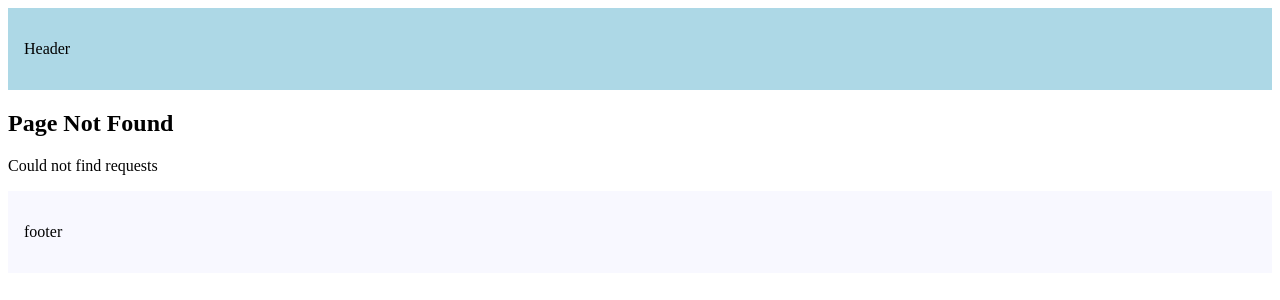
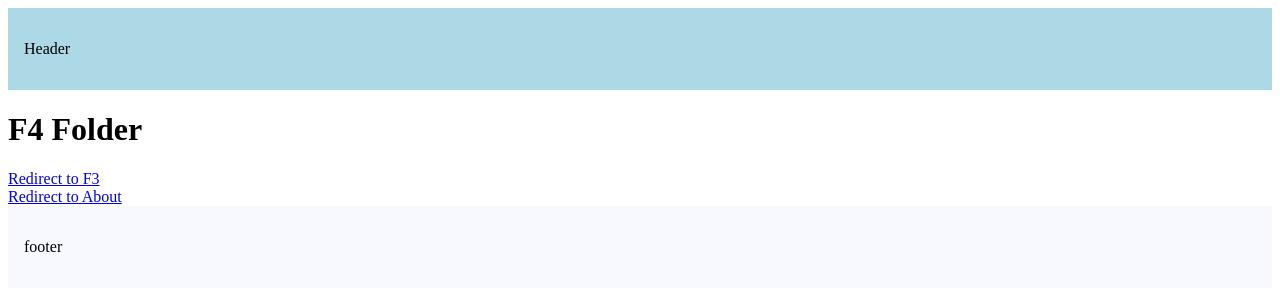
Before and after one commit to Fadhillatmojo/nextjs101, a Next.js app: page /f1/f4 in a window 1280 px wide. Before the commit this address had no page. Shown: the top 300 px of the page. Built offline with nearby package versions, Linux system fonts and the light colour scheme.

Commit message:
learn about intercepted routes (intercept page from original route to another page)

```diff
--- /dev/null
+++ b/src/app/f1/(.)f2/page.tsx
@@ -0,0 +1,3 @@
+export default function InterceptedF2() {
+	return <h1>(.)Intercepted F1 Folder</h1>;
+}
--- /dev/null
+++ b/src/app/f1/f2/page.tsx
@@ -0,0 +1,3 @@
+export default function F2() {
+	return <h1>F2 Folder</h1>;
+}
--- /dev/null
+++ b/src/app/f1/f3/page.tsx
@@ -0,0 +1,3 @@
+export default function F3() {
+	return <h1>F3 folder</h1>;
+}
--- /dev/null
+++ b/src/app/f1/f4/(...)about/page.tsx
@@ -0,0 +1,3 @@
+export default function InterceptedAbout() {
+	return <h1>InterceptedAbout folder</h1>;
+}
--- /dev/null
+++ b/src/app/f1/f4/page.tsx
@@ -0,0 +1,14 @@
+import Link from "next/link";
+export default function F4() {
+	return (
+		<>
+			<h1>F4 Folder</h1>
+			<Link href="/f1/f3">Redirect to F3</Link>
+			{/* this link will not redirected to original f3 folder, but will redirected to intercepted route inside (..)f3 folder */}
+			<br />
+			<Link href="/about">Redirect to About</Link>
+			{/* this link will not redirected to original about, but will redirected to intercepted route inside (...)about folder */}
+
+		</>
+	);
+}
```
Also changed, not shown: src/app/f1/f4/(..)f3/page.tsx (added, +7 -0 lines), src/app/f1/page.tsx (added, +9 -0 lines).
